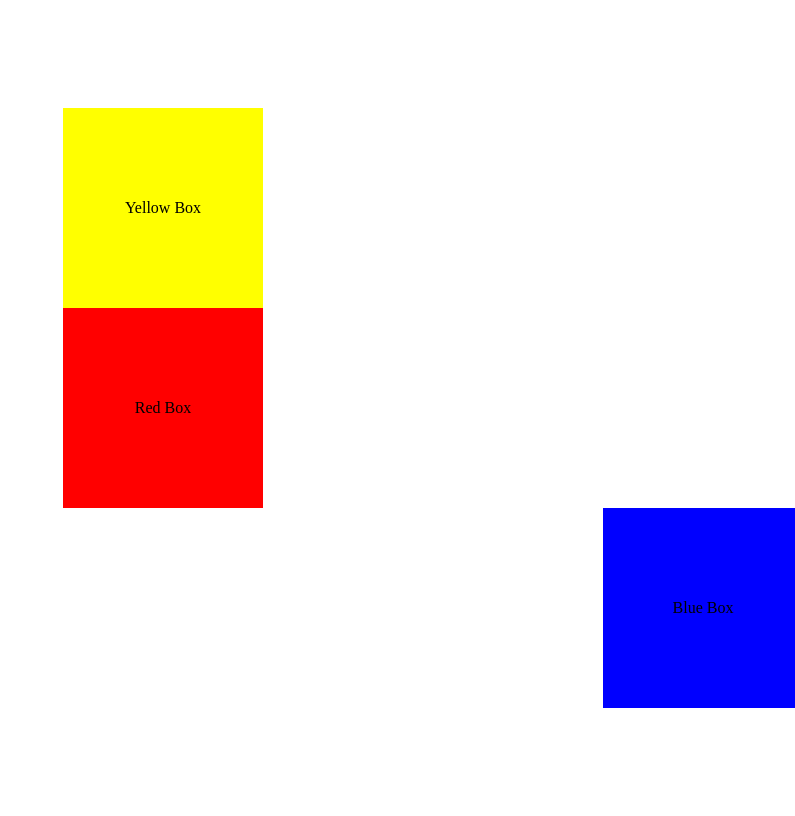
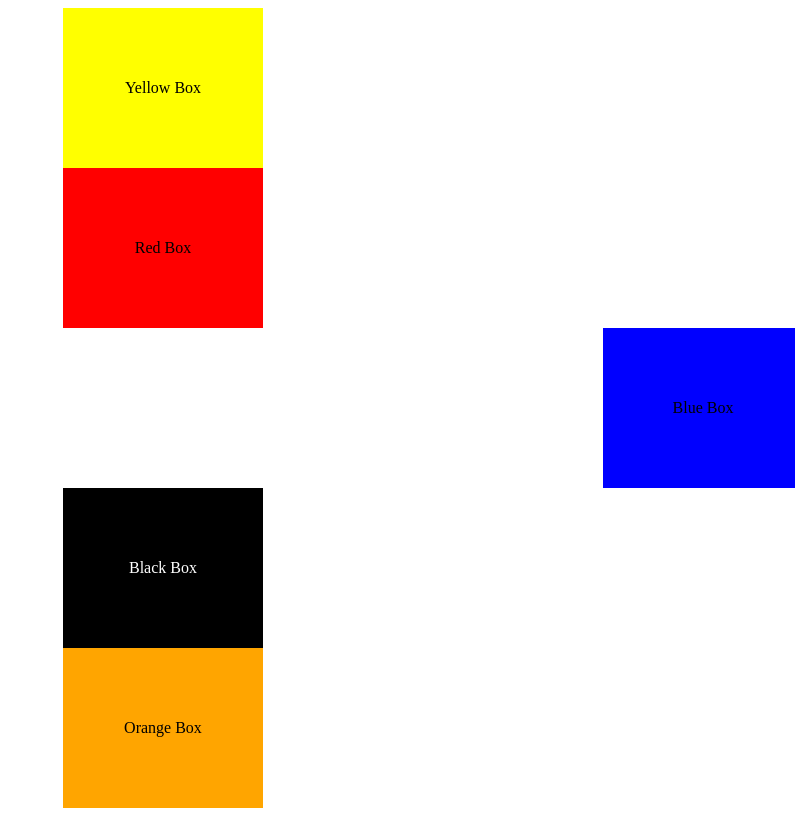
Before and after one commit to sugipo/flexbox-example, a plain HTML site: page index.html in a window 1280 px wide. Shown: the whole page, without its empty margins (485-1280 px from the left). Drawn offline with Linux system fonts and the light colour scheme.

Commit message:
added black and orange box

```diff
--- a/index.html
+++ b/index.html
@@ -17,6 +17,12 @@
         <div class="blue">
             Blue Box
         </div>
+        <div class="black">
+            Black Box
+        </div>
+        <div class="orange">
+            Orange Box
+        </div>
 
     </div>
 </body>
--- a/style.css
+++ b/style.css
@@ -8,7 +8,7 @@
     justify-content: center;
 }
 
-.red, .yellow, .blue{
+.red, .yellow, .blue, .black, .orange{
     height: 200px;
     width: 200px;
     display: flex;
@@ -32,3 +32,12 @@
     align-self: flex-end;
 
 }
+
+.black{
+    background-color: black;
+    color: white;
+}
+
+.orange{
+    background-color: orange;
+}
```
